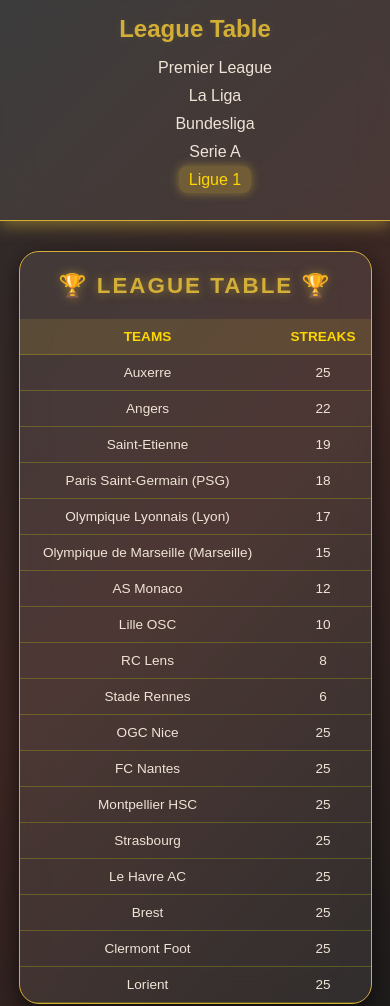
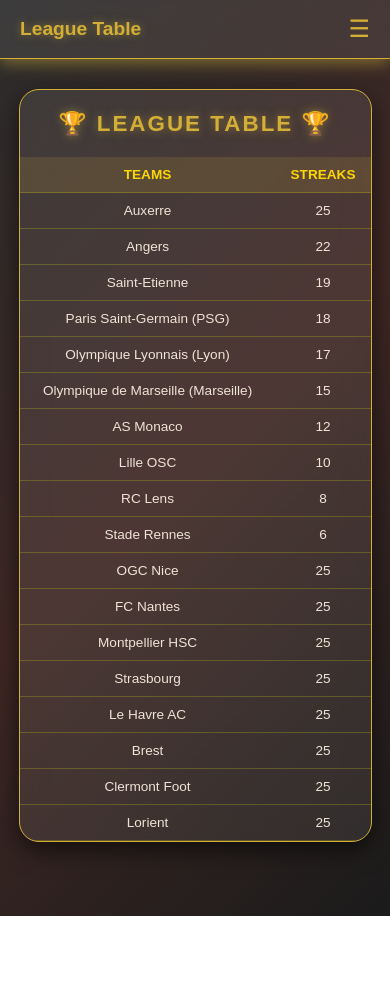
Before and after one commit to zainab-oguntona/League-Table, a plain HTML site: page ligue.html in a window 390 px wide. Shown: the top 1006 px of the page. After the commit the page ends 916 px from the top, so only its background shows below. Drawn offline with Linux system fonts and the light colour scheme.

Commit message:
Updated changes

```diff
--- a/ligue.html
+++ b/ligue.html
@@ -4,8 +4,8 @@
 <head>
   <meta charset="UTF-8">
   <meta name="viewport" content="width=device-width, initial-scale=1.0">
+  <link rel="icon" href="img/favicon (2).png" type="image/png">
   <link rel="stylesheet" href="style.css">
-  <script src="script.js"></script>
   <title>League Table</title>
 </head>
 
@@ -13,6 +13,7 @@
   <!--Navigation Bar-->
   <nav class="navbar">
     <div class="logo"> League Table</div>
+    <div class="hamburger" onclick="toggleMenu()">☰</div>
     <ul class="nav-links">
       <li><a href="index.html">Premier League</a></li>
       <li><a href="laliga.html">La Liga</a></li>
@@ -107,6 +108,14 @@
       </tbody>
     </table>
   </div>
+
+  <!--JavaScript for Toggle Menu-->
+  <script>
+    function toggleMenu() {
+      const navLinks = document.querySelector('.nav-links');
+      navLinks.classList.toggle('show');
+    }
+  </script>
 </body>
 
 </html>
--- a/style.css
+++ b/style.css
@@ -23,13 +23,16 @@
       box-shadow: 0 4px 15px rgba(212, 175, 55, 0.5);
       border-bottom: 1.5px solid #d4af37;
       box-sizing: border-box;
+      position: sticky;
+      top: 0;
+      z-index: 10;
     }
 
     .logo{
       color: #d4af37;
       font-weight: 700;
       font-size: 1.5rem;
-      text-shadow: 0 0 8px rgba(212, 175, 55, 0.15);
+      text-shadow: 0 0 8px rgba(212, 175, 55, 0.5);
     }
 
     .nav-links{
@@ -109,20 +112,67 @@
       transition: 0.3s ease;
     }
 
+      .hamburger {
+    display: none;
+    font-size: 1.5rem;
+    cursor: pointer;
+    color: #d4af37;
+  }
     /* Responsive */
   @media (max-width: 500px) {
+  .navbar {
+    display: flex;
+    justify-content: space-between;
+    align-items: center;
+    padding: 15px 20px;
+    position: relative; /* ensures dropdown anchors to navbar */
+    width: 100%;
+  }
 
-      .nav-links{
+  .logo {
+    font-size: 1.2rem;
+    flex: 1;
+  }
+
+  .hamburger {
+    display: block;
+    font-size: 1.5rem;
+    color: #d4af37;
+    cursor: pointer;
+    z-index: 3; /* higher than nav-links */
+  }
+
+  .nav-links {
+    position: absolute;
+    top: 100%;
+    left: 0;
+    width: 100%;
+    background: rgba(20, 20, 20, 0.95);
+    backdrop-filter: blur(15px);
+    border-top: 1px solid #d4af37;
     flex-direction: column;
-        gap: 10px;
+    padding: 10px 0;
+    display: none;
+    z-index: 2;
+
+  }
+
+  .nav-links.show {
+    display: flex;
+  }
+
+  .nav-links li {
     width: 100%;
-        align-items: center;
+    text-align: center;
+    margin: 5px 0;
   }
-      .navbar{
-        flex-direction: column;
-        align-items: center;
-        padding: 15px 10px;
+
+  .nav-links li a {
+    padding: 10px 15px;
+    display: block;
   }
+
+
   th,
   td {
     padding: 10px;
```
Also changed, not shown: bundesliga.html (+11 -1 lines), index.html (+13 -0 lines), laliga.html (+11 -1 lines), serie.html (+11 -1 lines), img/favicon (2).png (added). Lines whose indentation alone changed are shown as unchanged.
